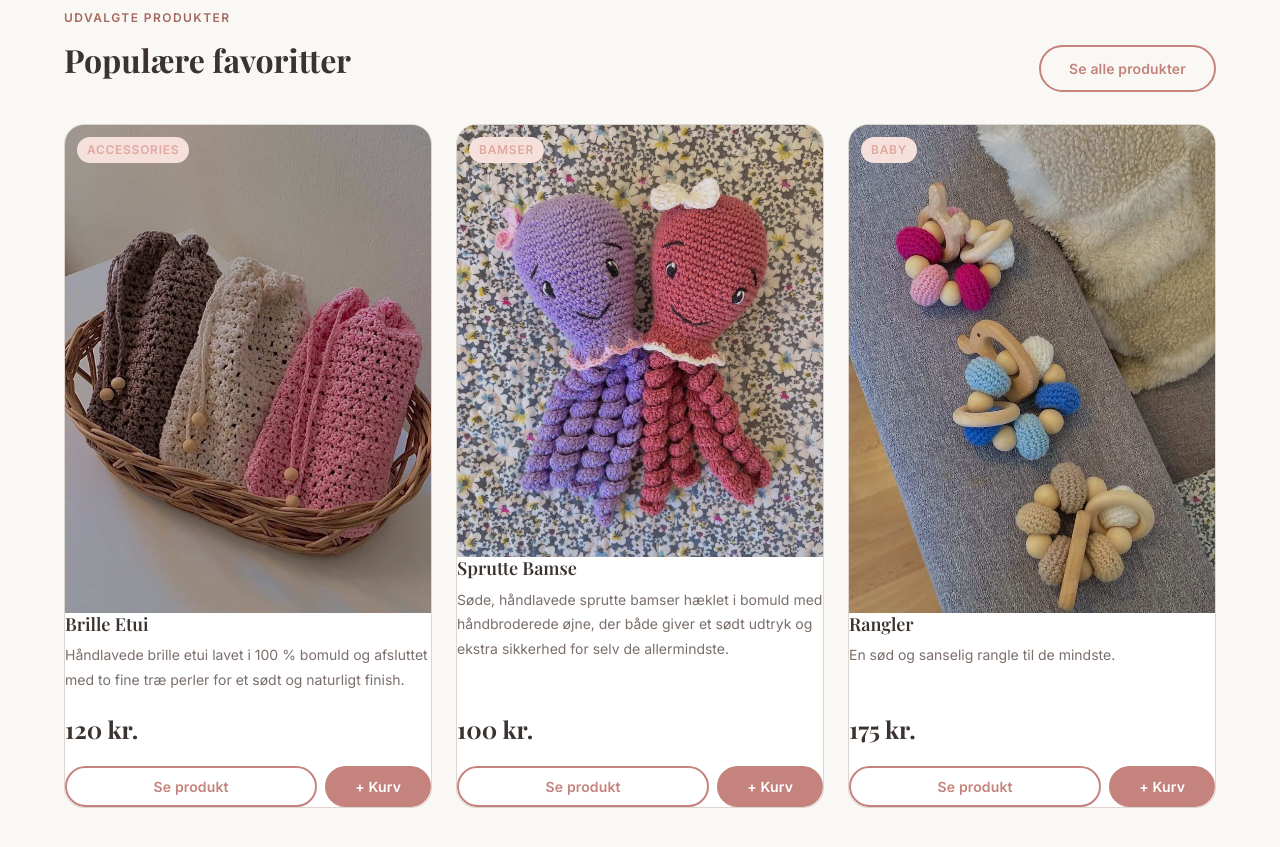
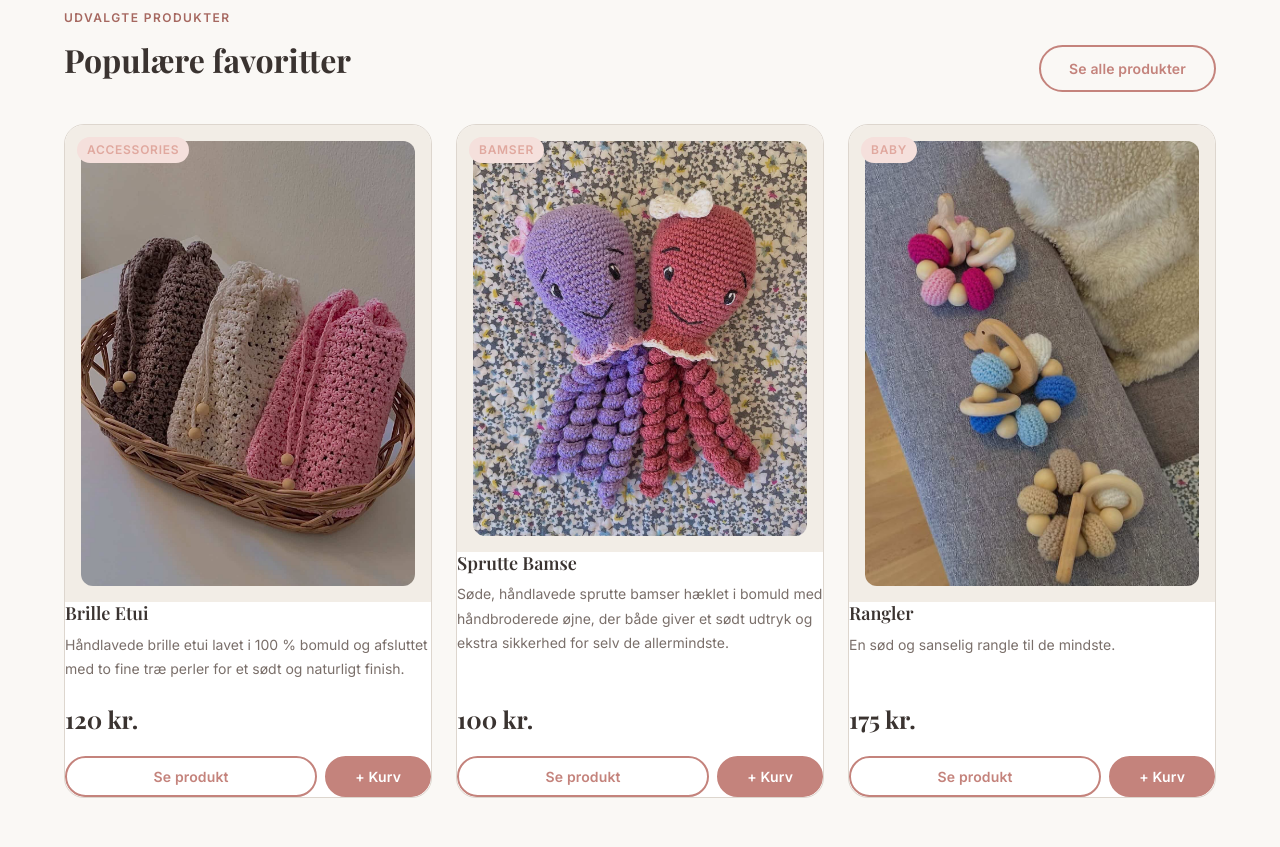
Before and after one commit to BadLegion/haeklingbyFie, a plain HTML site: page index.html in a window 1280 px wide. Shown: the part 1137-1984 px from the top of the page. Drawn offline with nearby package versions, Linux system fonts and the light colour scheme.

Commit message:
Tilføj margin og afrundede hjørner rundt om produktbilleder
Co-Authored-By: Claude Sonnet 4.6 <noreply@anthropic.com>

```diff
--- a/css/components.css
+++ b/css/components.css
@@ -330,12 +330,14 @@
   position: relative;
   overflow: hidden;
   background-color: var(--color-surface);
+  padding: var(--space-4);
 }
 
 .card__img-wrap img {
   width: 100%;
   height: auto;
   display: block;
+  border-radius: var(--radius-md);
   transition: transform 0.4s ease;
 }
 
```
